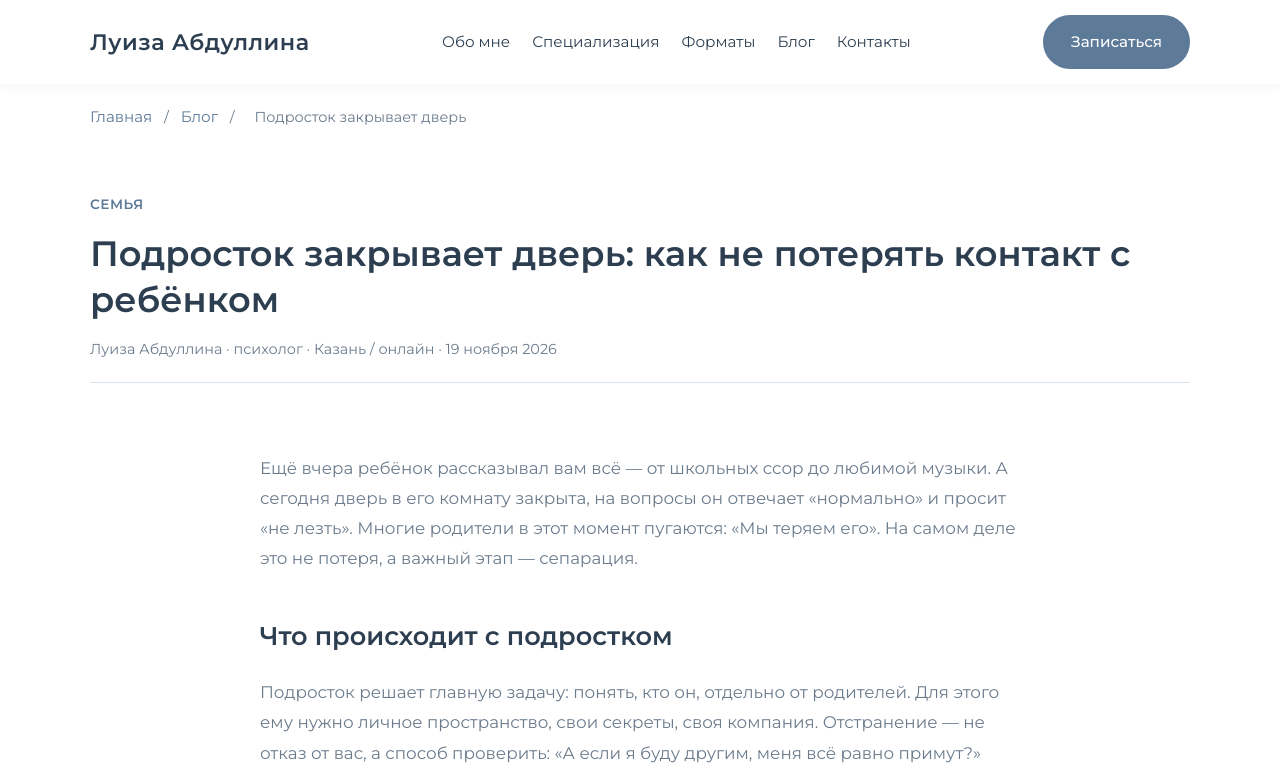
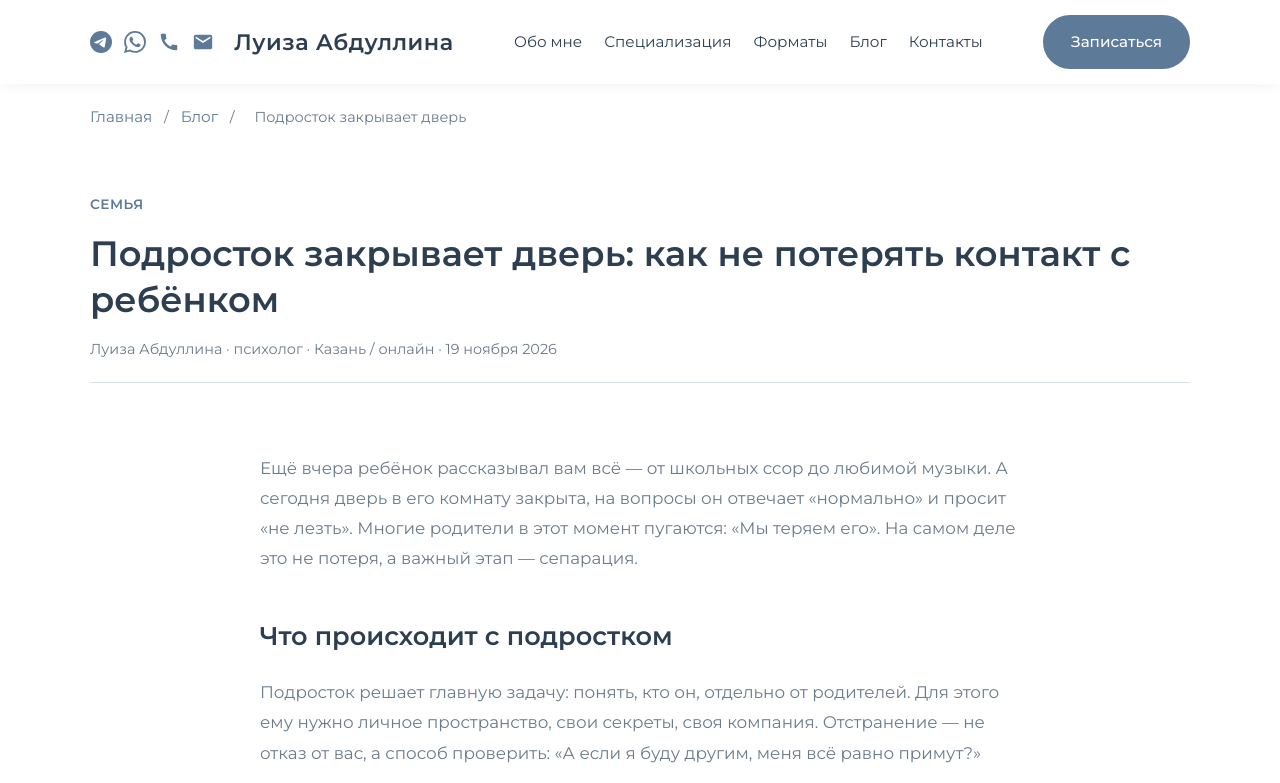
Before and after one commit to nik18bit/luizke, a plain HTML site: page article-3.html in a window 1280 px wide. Shown: the top 783 px of the page. Drawn offline with Linux system fonts and the light colour scheme.

Commit message:
Update article-3.html

```diff
--- a/article-3.html
+++ b/article-3.html
@@ -5,7 +5,7 @@
     <meta name="viewport" content="width=device-width, initial-scale=1.0">
     <meta http-equiv="X-UA-Compatible" content="IE=edge">
     <title>Подросток закрывает дверь: как не потерять контакт с ребёнком — Луиза Абдуллина</title>
-    <meta name="description" content="Подросток замкнулся и закрывает дверь? Разбираем, как сохранить доверие, не превращаясь в контролёра, и когда стоит обратиться к психологу.">
+    <meta name="description" content="Подросток замкнулся и закрывает дверь? Разбираем, как сохранить доверие, не превращаясь в контролёра.">
     <meta name="keywords" content="подросток, детско-родительские отношения, сепарация, психолог для родителей, Казань">
     <meta name="author" content="Абдуллина Луиза Владимировна">
     <meta name="robots" content="index, follow">
@@ -29,21 +29,11 @@
       "@type": "Article",
       "headline": "Подросток закрывает дверь: как не потерять контакт с ребёнком",
       "description": "Как сохранить доверие с подростком, не превращаясь в контролёра.",
-      "author": {
-        "@type": "Person",
-        "name": "Абдуллина Луиза Владимировна",
-        "url": "https://luizke.ru"
-      },
-      "publisher": {
-        "@type": "Person",
-        "name": "Абдуллина Луиза Владимировна"
-      },
+      "author": {"@type": "Person", "name": "Абдуллина Луиза Владимировна", "url": "https://luizke.ru"},
+      "publisher": {"@type": "Person", "name": "Абдуллина Луиза Владимировна"},
       "datePublished": "2026-11-19",
       "dateModified": "2026-11-19",
-      "mainEntityOfPage": {
-        "@type": "WebPage",
-        "@id": "https://luizke.ru/article-3.html"
-      }
+      "mainEntityOfPage": {"@type": "WebPage", "@id": "https://luizke.ru/article-3.html"}
     }
     </script>
     <script type="application/ld+json">
@@ -62,6 +52,20 @@
     <header role="banner">
         <div class="container header-container">
             <div class="header-left">
+                <div class="header-socials">
+                    <a href="https://t.me/Luiza_Abdullina" target="_blank" rel="noopener noreferrer" aria-label="Telegram">
+                        <svg viewBox="0 0 24 24" fill="currentColor"><path d="M11.944 0A12 12 0 0 0 0 12a12 12 0 0 0 12 12 12 12 0 0 0 12-12A12 12 0 0 0 12 0a12 12 0 0 0-.056 0zm4.962 7.224c.1-.002.321.023.465.14a.506.506 0 0 1 .171.325c.016.093.036.306.02.472-.18 1.898-.962 6.502-1.36 8.627-.168.9-.499 1.201-.82 1.23-.696.065-1.225-.46-1.9-.902-1.056-.693-1.653-1.124-2.678-1.8-1.185-.78-.417-1.21.258-1.91.177-.184 3.247-2.977 3.307-3.23.007-.032.014-.15-.056-.212s-.174-.041-.249-.024c-.106.024-1.793 1.14-5.061 3.345-.48.33-.913.49-1.302.48-.428-.008-1.252-.241-1.865-.44-.752-.245-1.349-.374-1.297-.789.027-.216.325-.437.893-.663 3.498-1.524 5.83-2.529 6.998-3.014 3.332-1.386 4.025-1.627 4.476-1.635z"/></svg>
+                    </a>
+                    <a href="https://wa.me/79196434365" target="_blank" rel="noopener noreferrer" aria-label="WhatsApp">
+                        <svg viewBox="0 0 24 24" fill="currentColor"><path d="M17.472 14.382c-.297-.149-1.758-.867-2.03-.967-.273-.099-.471-.148-.67.15-.197.297-.767.966-.94 1.164-.173.199-.347.223-.644.075-.297-.15-1.255-.463-2.39-1.475-.883-.788-1.48-1.761-1.653-2.059-.173-.297-.018-.458.13-.606.134-.133.298-.347.446-.52.149-.174.198-.298.298-.497.099-.198.05-.371-.025-.52-.075-.149-.669-1.612-.916-2.207-.242-.579-.487-.5-.669-.51-.173-.008-.371-.01-.57-.01-.198 0-.52.074-.792.372-.272.297-1.04 1.016-1.04 2.479 0 1.462 1.065 2.875 1.213 3.074.149.198 2.096 3.2 5.077 4.487.709.306 1.262.489 1.694.625.712.227 1.36.195 1.871.118.571-.085 1.758-.719 2.006-1.413.248-.694.248-1.289.173-1.413-.074-.124-.272-.198-.57-.347m-5.421 7.403h-.004a9.87 9.87 0 01-5.031-1.378l-.361-.214-3.741.982.998-3.648-.235-.374a9.86 9.86 0 01-1.51-5.26c.001-5.45 4.436-9.884 9.888-9.884 2.64 0 5.122 1.03 6.988 2.898a9.825 9.825 0 012.893 6.994c-.003 5.45-4.437 9.884-9.885 9.884m8.413-18.297A11.815 11.815 0 0012.05 0C5.495 0 .16 5.335.157 11.892c0 2.096.547 4.142 1.588 5.945L.057 24l6.305-1.654a11.882 11.882 0 005.683 1.448h.005c6.554 0 11.89-5.335 11.893-11.893a11.821 11.821 0 00-3.48-8.413z"/></svg>
+                    </a>
+                    <a href="tel:+79196434365" aria-label="Позвонить">
+                        <svg viewBox="0 0 24 24" fill="currentColor"><path d="M20.01 15.38c-1.23 0-2.42-.2-3.53-.56a.977.977 0 0 0-1.01.24l-1.57 1.97c-2.83-1.35-5.48-3.9-6.89-6.83l1.95-1.66c.27-.28.35-.67.24-1.02-.37-1.11-.56-2.3-.56-3.53 0-.54-.45-.99-.99-.99H4.19C3.65 3 3 3.24 3 3.99 3 13.28 10.73 21 20.01 21c.71 0 .99-.63.99-1.18v-3.45c0-.54-.45-.99-.99-.99z"/></svg>
+                    </a>
+                    <a href="mailto:luizke@mail.ru" aria-label="Написать на почту">
+                        <svg viewBox="0 0 24 24" fill="currentColor"><path d="M20 4H4c-1.1 0-1.99.9-1.99 2L2 18c0 1.1.9 2 2 2h16c1.1 0 2-.9 2-2V6c0-1.1-.9-2-2-2zm0 4l-8 5-8-5V6l8 5 8-5v2z"/></svg>
+                    </a>
+                </div>
                 <a href="index.html" class="logo" aria-label="Луиза Абдуллина — на главную">Луиза Абдуллина</a>
             </div>
             <nav role="navigation" aria-label="Главное меню">
```
